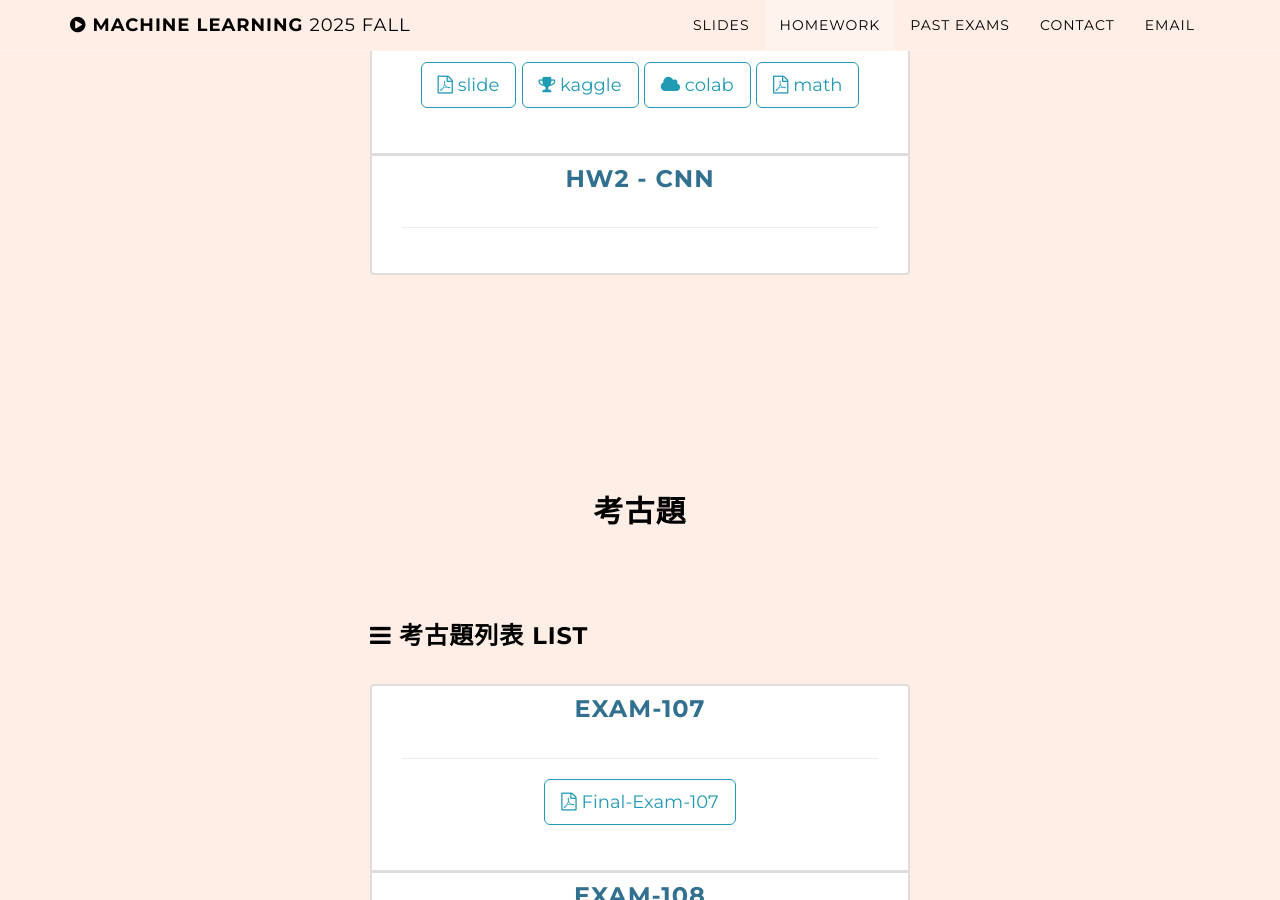
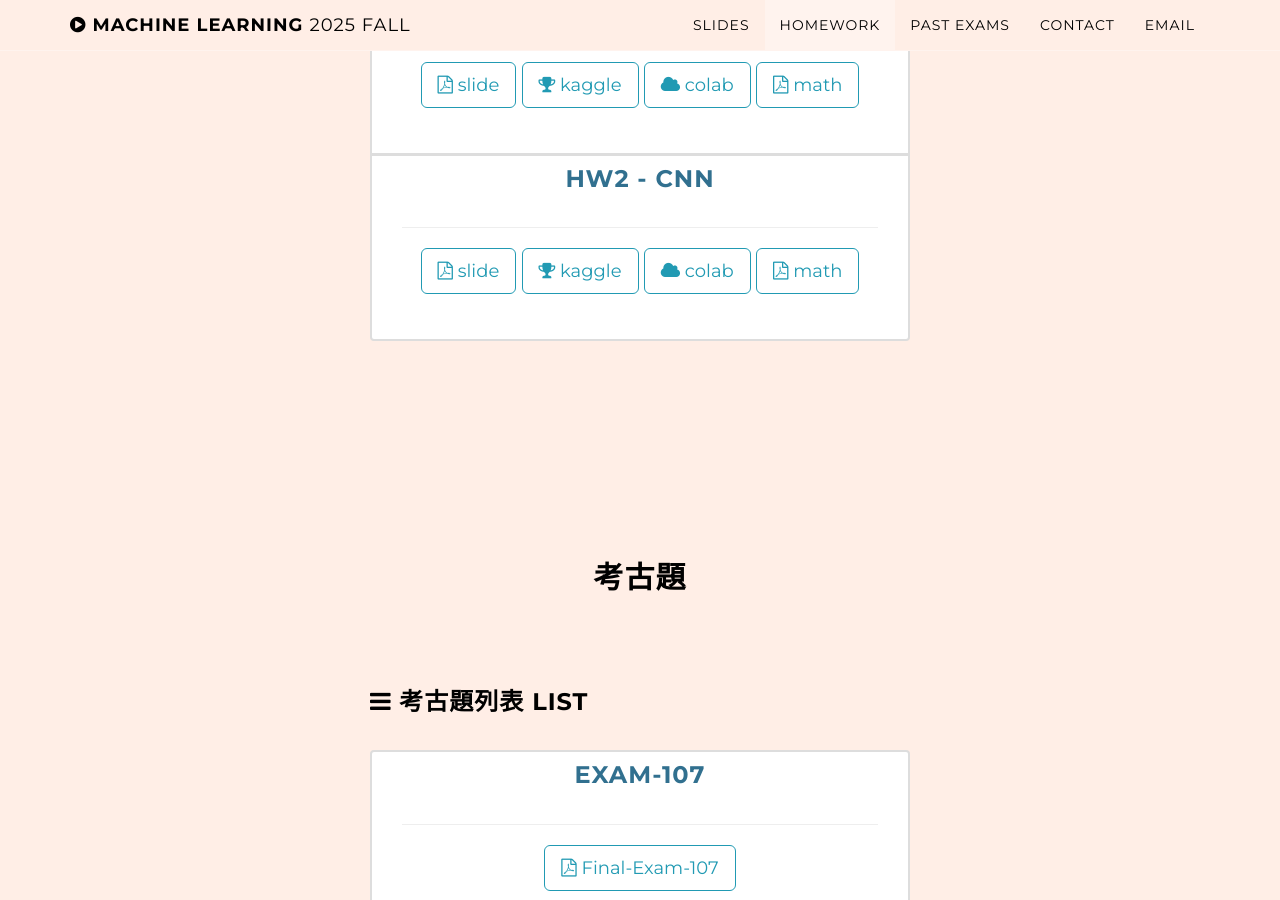
Before and after one commit to ntueemlta2025/ntueemlta2025.github.io, a Jekyll site: the page built from index.html, in a window 1280 px wide and 900 px high, scrolled down 4188 px. Built offline with Jekyll 4.4.1, drawn with Linux system fonts in a browser that asks for light colours.

Commit message:
release hw2

```diff
--- a/_config.yml
+++ b/_config.yml
@@ -190,6 +190,20 @@ homeworks:
 
   - title: HW2 - CNN
     links:
+      - title: slide
+        kind: file-pdf-o
+        url: https://docs.google.com/presentation/d/1u0baGIKkMab-udUAmEmYRXJRrR3hQ1fc2uzCMbV0Y0k/edit?usp=sharing
+      - title: kaggle
+        kind: trophy
+        url: https://www.kaggle.com/competitions/ml-2025-fall-hw-2
+      - title: colab
+        kind: cloud
+        url: https://colab.research.google.com/drive/1YT4zCSCfrPnry01kM-xI2brJYQUuE6rz?usp=sharing
+      - title: math
+        kind: file-pdf-o
+        url: https://ntueemlta2025.github.io/homeworks/hw2/ml-2025fall-hw2-math.pdf
+
+
       # - title: TA sharing
       #   kind: file-pdf-o
       #   url: https://ntueemlta2023.github.io/homeworks/hw1/TA_Sharing.pdf
```
